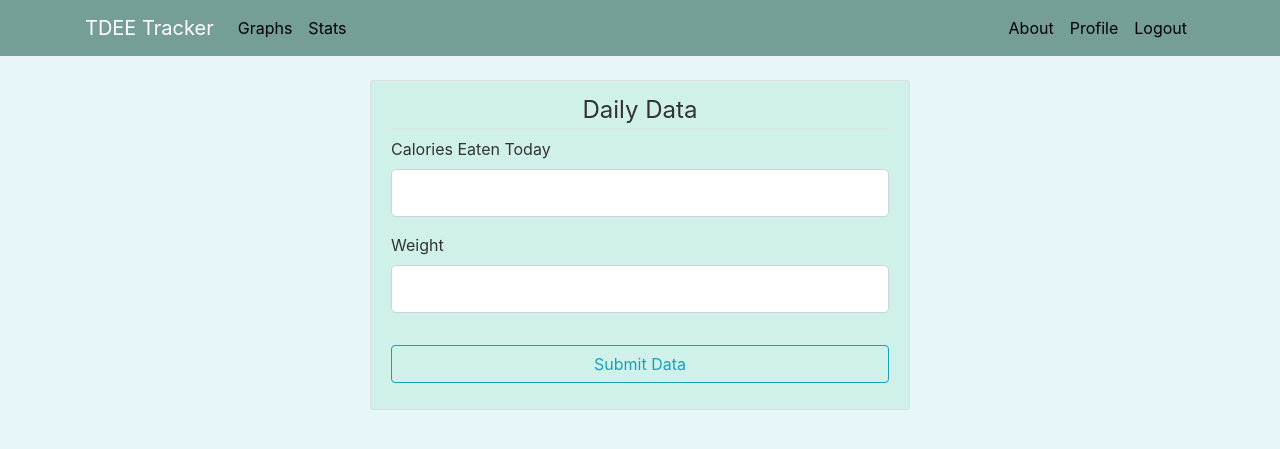
After one commit to edlz/TDEE-Tracker, a Flask app: page /new in a window 1280 px wide. The commit adds this page. Shown: the top 449 px of the page. Run offline with Flask 2, Linux system fonts and the light colour scheme; a user stored in the database is signed in; tables that the repository leaves empty hold one stand-in row (values such as "Sample post"); some libraries are stand-ins or nearby versions.

Commit message:
Finished Daily Input Function

```diff
--- /dev/null
+++ b/createdb.py
@@ -0,0 +1,4 @@
+from tdee_app import db
+from tdee_app.models import User, DailyStats
+
+db.create_all()
--- a/tdee_app/forms.py
+++ b/tdee_app/forms.py
@@ -6,6 +6,7 @@ from flask_login import current_user
 
 class RegistrationForm(FlaskForm):
     username = StringField('Username', validators=[DataRequired(), Length(min=3, max=15)])
+    start_weight = IntegerField('Starting Weight' , validators=[DataRequired()])
     password = PasswordField('Password', validators=[DataRequired(), Length(min=3, max=20)])
     confirm_password = PasswordField('Confirm Password', validators=[DataRequired(), EqualTo('password')])
     submit = SubmitField('Create Account')
@@ -19,15 +20,21 @@ class LoginForm(FlaskForm):
     username = StringField('Username', validators=[DataRequired(), Length(min=3, max=15)])
     password = PasswordField('Password', validators=[DataRequired()])
     remember = BooleanField('Remember Me')
-    submit = SubmitField('Login')
+    submit = SubmitField('Log In')
 
 class UpdateAccountForm(FlaskForm):
-    start_date = DateField('Starting Date', format='%Y-%m-%d')
+    username = StringField('Username', validators=[DataRequired(), Length(min=3, max=15)])
+    start_date = DateField('Starting Date', format='%m-%d-%Y')
     start_weight = IntegerField('Starting Weight')
-    submit = SubmitField('Update Account')
+    submit = SubmitField('Update Profile')
 
     def validate_username(self, username):
         if username.data != current_user.username:
             user= User.query.filter_by(username=username.data).first()
             if user:
                 raise ValidationError('Username taken')
+
+class NewData(FlaskForm):
+    calories = IntegerField('Calories Eaten Today')
+    weight = IntegerField('Weight')
+    submit = SubmitField('Submit Data')
--- a/tdee_app/routes.py
+++ b/tdee_app/routes.py
@@ -1,13 +1,20 @@
 from tdee_app.models import User, DailyStats
 from tdee_app import app, db, bcrypt
-from tdee_app.forms import RegistrationForm, LoginForm, UpdateAccountForm
+from tdee_app.forms import RegistrationForm, LoginForm, UpdateAccountForm, NewData
 from flask import render_template, url_for, flash, redirect, request
 from flask_login import login_user, current_user, logout_user, login_required
+from datetime import datetime
 
 @app.route('/')
 @app.route('/home')
+@login_required
 def home():
-    return render_template('home.html')
+    data = DailyStats.query.first()
+    if DailyStats.query.filter_by(date=datetime.today().date()).first():
+        add_text = 'Update Data'
+    else:
+        add_text = 'Add Data'
+    return render_template('home.html', data=data, text=add_text)
 
 @app.route('/about')
 def about():
@@ -20,7 +27,7 @@ def register():
     form = RegistrationForm()
     if form.validate_on_submit():
         hashed_password = bcrypt.generate_password_hash(form.password.data).decode('utf-8')
-        user = User(username=form.username.data, password=hashed_password)
+        user = User(username=form.username.data, password=hashed_password, start_weight=form.start_weight.data)
         db.session.add(user)
         db.session.commit()
         flash(f'Account Created For {form.username.data}.', category='success')
@@ -64,14 +71,38 @@ def profile():
     form = UpdateAccountForm()
     if form.validate_on_submit():
         current_user.username = form.username.data
-   #     current_user.stats.start_date = form.start_date.data
-   #     if current_user.stats.start_weight:
-   #         current_user.stats.start_weight = form.start_weight.data
-   #     db.session.commit()
+        current_user.start_date = form.start_date.data
+        current_user.start_weight = form.start_weight.data
+        db.session.commit()
         flash('Account Updated.', 'success')
-        return redirect(url_for('account'))
+        return redirect(url_for('profile'))
     elif request.method == 'GET':
-   #     form.username.data = current_user.username
-   #     form.start_weight.data = current_user.stats.start_weight
-        pass
+        form.username.data = current_user.username
+        form.start_date.data = current_user.start_date
+        form.start_weight.data = current_user.start_weight
+
     return render_template('profile.html', title='Profile', form=form)
+
+
+@app.route('/new', methods=["GET", "POST"])
+@login_required
+def new():
+    form = NewData()
+    if form.validate_on_submit():
+        stats = DailyStats(calories=form.calories.data, weight=form.weight.data, name=current_user)
+        if not DailyStats.query.filter_by(date=datetime.today().date()).first():
+            remove_stats = DailyStats.query.filter_by(date=datetime.today().date()).first()
+            db.session.remove(remove_stats)
+            flash('Data Updated', 'success')
+        else:
+            flash('Data Added', 'success')
+
+        db.session.add(stats)
+        db.session.commit()
+        return redirect(url_for('home'))
+    elif request.method == 'GET':
+        if DailyStats.query.filter_by(date=datetime.today().date()).first():
+            form.calories.data = DailyStats.query.filter_by(date=datetime.today().date()).first().calories
+            form.weight.data = DailyStats.query.filter_by(date=datetime.today().date()).first().weight
+            return render_template('new.html', title='New', form=form, text='Update')
+    return render_template('new.html', title='New', form=form, text='Add')
--- a/tdee_app/templates/layout.html
+++ b/tdee_app/templates/layout.html
@@ -1,12 +1,9 @@
 <!DOCTYPE html>
 <html>
-
 <head>
-  <!-- Required meta tags -->
   <meta charset="utf-8">
   <meta name="viewport" content="width=device-width, initial-scale=1, shrink-to-fit=no">
 
-  <!-- Bootstrap CSS -->
   <link rel="stylesheet" href="https://maxcdn.bootstrapcdn.com/bootstrap/4.0.0/css/bootstrap.min.css"
     integrity="sha384-Gn5384xqQ1aoWXA+058RXPxPg6fy4IWvTNh0E263XmFcJlSAwiGgFAW/dAiS6JXm" crossorigin="anonymous">
 
@@ -36,15 +33,11 @@
             {% else %}
             {% endif %}
           </div>
-          <!-- Navbar Right Side -->
           <div class="navbar-nav">
             <a class="nav-item nav-link" href="{{ url_for('about') }}">About</a>
             {% if current_user.is_authenticated %}
             <a class="nav-item nav-link" href="{{ url_for('profile') }}">Profile</a>
             <a class="nav-item nav-link" href="{{ url_for('logout') }}">Logout</a>
-            {% else %}
-            <a class="nav-item nav-link" href="{{ url_for('login') }}">Login(remove later)</a>
-            <a class="nav-item nav-link" href="{{ url_for('register') }}">Register(remove later)</a>
             {% endif %}
           </div>
         </div>
@@ -68,8 +61,7 @@
       </div>
   </main>
 
-  <!-- Optional JavaScript -->
-  <!-- jQuery first, then Popper.js, then Bootstrap JS -->
+
   <script src="https://code.jquery.com/jquery-3.2.1.slim.min.js"
     integrity="sha384-KJ3o2DKtIkvYIK3UENzmM7KCkRr/rE9/Qpg6aAZGJwFDMVNA/GpGFF93hXpG5KkN"
     crossorigin="anonymous"></script>
--- a/tdee_app/templates/login.html
+++ b/tdee_app/templates/login.html
@@ -5,7 +5,7 @@
     <form method="POST" action="">
         {{ form.hidden_tag() }}
         <fieldset class="form-group">
-            <legend class="border-bottom text-center">Sign In</legend>
+            <legend class="border-bottom text-center">Log In</legend>
             <div class="form-group">
                 {{ form.username.label(class="form-control-label") }}
 
@@ -44,6 +44,5 @@
             <a class="btn btn-outline-info col-md-12 mr-auto" href="{{ url_for('register') }}">Need An Account?</a>
         </div>
     </form>
-    <div class="col"></div>
 </div>
 {% endblock content %}
--- /dev/null
+++ b/tdee_app/templates/new.html
@@ -0,0 +1,42 @@
+{% extends "layout.html" %}
+{% block content %}
+<div class="content-section">
+    <div class="col"></div>
+    <form method="POST" action="">
+        {{ form.hidden_tag() }}
+        <fieldset class="form-group">
+            <legend class="border-bottom text-center">Daily Data</legend>
+            <div class="form-group">
+                {{ form.calories.label(class="form-control-label") }}
+
+                {% if form.calories.errors %}
+                {{ form.calories(class="form-control form-control-lg is-invalid") }}
+                <div class="invalid-feedback">
+                    {% for error in form.calories.errors %}
+                    <span>{{ error }}</span>
+                    {% endfor %}
+                </div>
+                {% else %}
+                {{ form.calories(class="form-control form-control-lg") }}
+                {% endif %}
+            </div>
+            <div class="form-group">
+                {{ form.weight.label(class="form-control-label") }}
+                {% if form.weight.errors %}
+                {{ form.weight(class="form-control form-control-lg is-invalid") }}
+                <div class="invalid-feedback">
+                    {% for error in form.weight.errors %}
+                    <span>{{ error }}</span>
+                    {% endfor %}
+                </div>
+                {% else %}
+                {{ form.weight(class="form-control form-control-lg") }}
+                {% endif %}
+            </div>
+        </fieldset>
+        <div class="form-group">
+            {{ form.submit(class="btn btn-outline-info col-md-12 mr-auto") }}
+        </div>
+    </form>
+</div>
+{% endblock content %}
```
Also changed, not shown: tdee_app/models.py (+4 -6 lines), tdee_app/templates/home.html (+5 -4 lines), tdee_app/templates/profile.html (+14 -5 lines), tdee_app/templates/register.html (+15 -1 lines), tdee_app/site.db.
